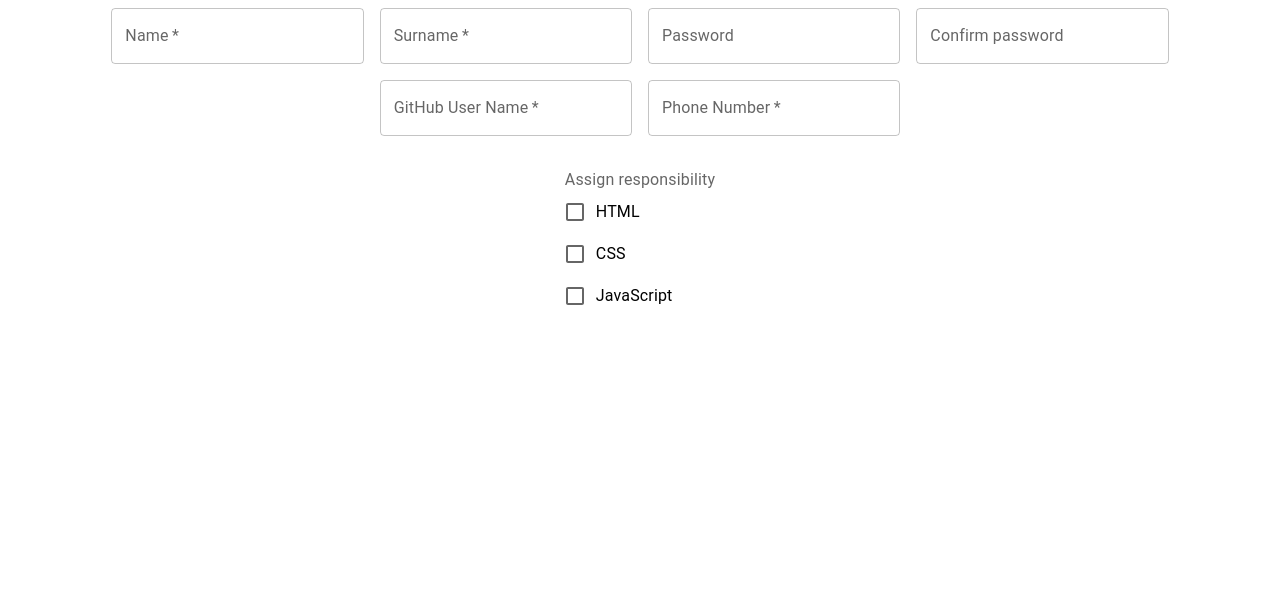
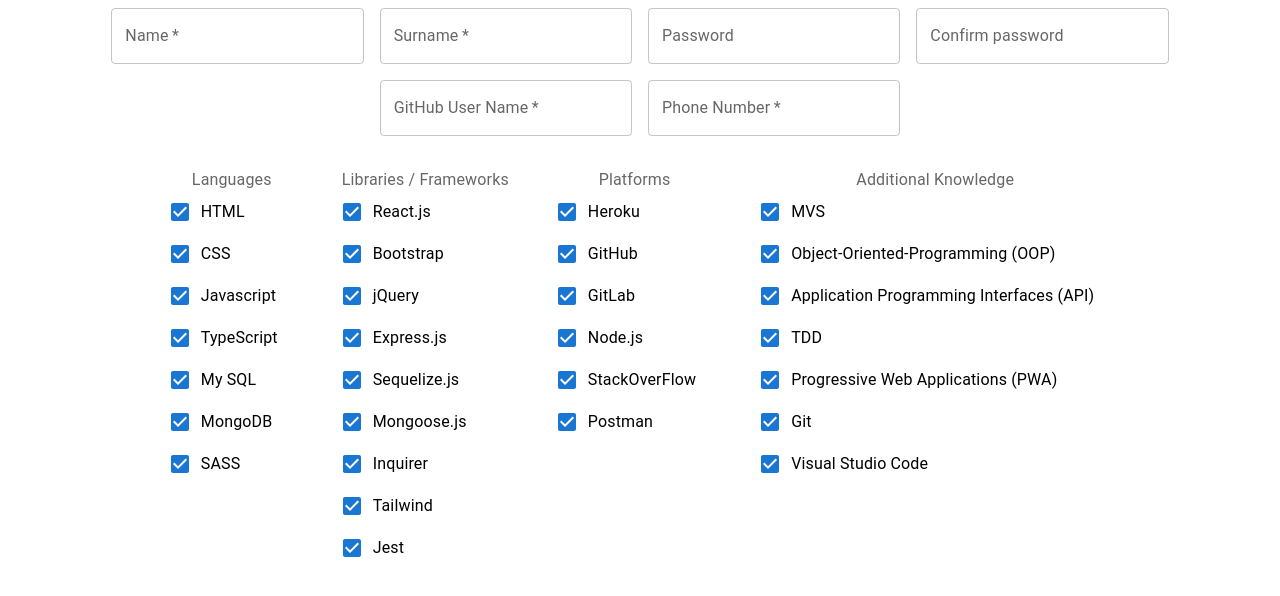
Before and after one commit to r-alo/dev-connect, a React (Create React App) app in the folder client/: page / in a window 1280 px wide. Shown: the top 596 px of the page. Built offline with nearby package versions, Linux system fonts and the light colour scheme.

Commit message:
added checkmarks to formControl

```diff
--- a/client/src/components/templateForm.js
+++ b/client/src/components/templateForm.js
@@ -24,6 +24,12 @@
       [event.target.name]: event.target.checked
     });
   };
+
+const languages = ["HTML", "CSS", "Javascript", "TypeScript", "My SQL", "MongoDB", "SASS"];
+const frameworks = ["React.js", "Bootstrap", "jQuery", "Express.js", "Sequelize.js", "Mongoose.js", "Inquirer", "Tailwind", "Jest"];
+const platforms = ["Heroku", "GitHub", "GitLab", "Node.js", "StackOverFlow", "Postman"];
+const additionalKn = ["MVS", "Object-Oriented-Programming (OOP)", "Application Programming Interfaces (API)", "TDD", "Progressive Web Applications (PWA)", "Git", "Visual Studio Code"];
+
 
   const { html, css, javascript } = state;
   return (
@@ -75,32 +81,66 @@
       </div>
 
       <FormControl sx={ { m: 3 } } component="fieldset" variant="standard">
-        <FormLabel component="legend">Assign responsibility</FormLabel>
+        <FormLabel component="legend">Languages</FormLabel>
         <FormGroup>
-          <FormControlLabel
-            control={
-              <Checkbox checked={ html } onChange={ handleChange } name="html" />
-            }
-            label="HTML"
-          />
-          <FormControlLabel
-            control={
-              <Checkbox checked={ css } onChange={ handleChange } name="css" />
-            }
-            label="CSS"
-          />
-          <FormControlLabel
-            control={
-              <Checkbox
-                checked={ javascript }
-                onChange={ handleChange }
-                name="javascript"
-              />
-            }
-            label="JavaScript"
-          />
+        {
+        languages.map(item => (<FormControlLabel
+          control={
+            <Checkbox checked={ item } onChange={ handleChange } name={item} />
+          }
+          label={item}
+        />))
+      }
+
         </FormGroup>
       </FormControl>
+
+      <FormControl sx={ { m: 3 } } component="fieldset" variant="standard">
+        <FormLabel component="legend">Libraries / Frameworks</FormLabel>
+        <FormGroup>
+        {
+        frameworks.map(item => (<FormControlLabel
+          control={
+            <Checkbox checked={ item } onChange={ handleChange } name={item} />
+          }
+          label={item}
+        />))
+      }
+
+        </FormGroup>
+      </FormControl>
+
+      <FormControl sx={ { m: 3 } } component="fieldset" variant="standard">
+        <FormLabel component="legend">Platforms</FormLabel>
+        <FormGroup>
+        {
+        platforms.map(item => (<FormControlLabel
+          control={
+            <Checkbox checked={ item } onChange={ handleChange } name={item} />
+          }
+          label={item}
+        />))
+      }
+
+        </FormGroup>
+      </FormControl>
+
+
+      <FormControl sx={ { m: 3 } } component="fieldset" variant="standard">
+        <FormLabel component="legend">Additional Knowledge</FormLabel>
+        <FormGroup>
+        {
+        additionalKn.map(item => (<FormControlLabel
+          control={
+            <Checkbox checked={ item } onChange={ handleChange } name={item} />
+          }
+          label={item}
+        />))
+      }
+
+        </FormGroup>
+      </FormControl>
+
     </Box>
   );
 }
```
